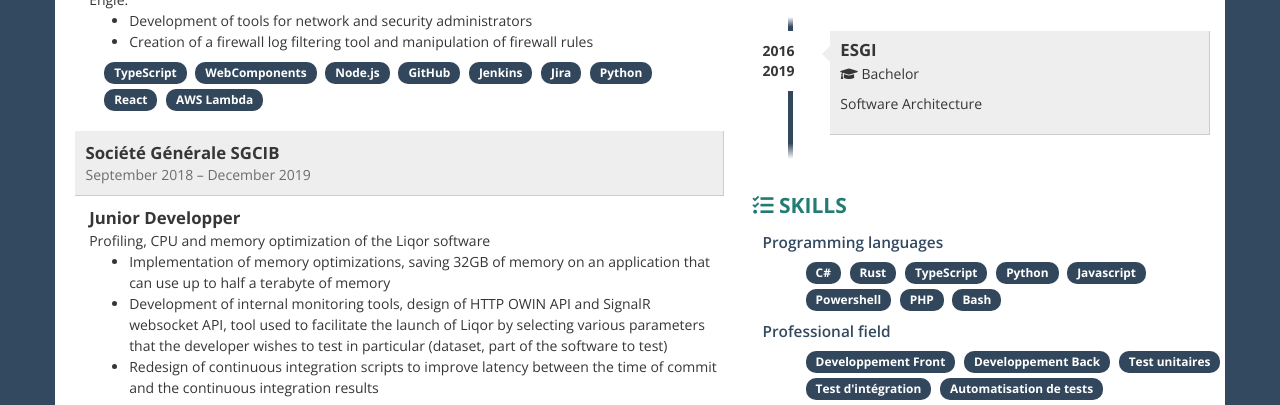
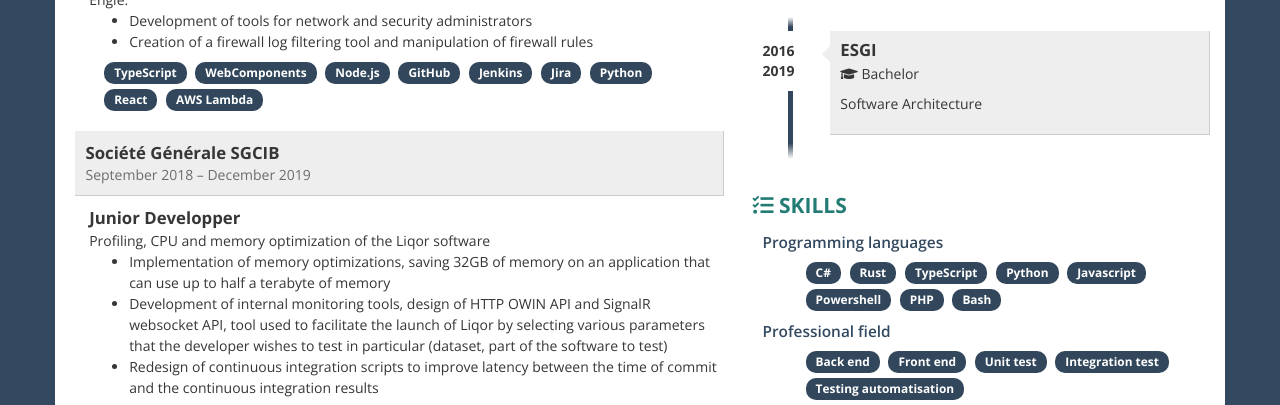
Before and after one commit to jRimbault/jrimbault.github.io, a website: page index.html in a window 1280 px wide. Shown: the part 536-941 px from the top of the page. Drawn offline with nearby package versions, Linux system fonts and the light colour scheme.

Commit message:
update index

```diff
--- a/index.html
+++ b/index.html
@@ -579,11 +579,11 @@
 
               </div>
               <div class="col-sm-offset-1 col-sm-12 clearfix">
-                <span class= "skill badge">Developpement Front</span>
-                <span class= "skill badge">Developpement Back</span>
-                <span class= "skill badge">Test unitaires</span>
-                <span class= "skill badge">Test d'intégration</span>
-                <span class= "skill badge">Automatisation de tests</span>
+                <span class= "skill badge">Back end</span>
+                <span class= "skill badge">Front end</span>
+                <span class= "skill badge">Unit test</span>
+                <span class= "skill badge">Integration test</span>
+                <span class= "skill badge">Testing automatisation</span>
               </div>
             </div>
             <div class="skills clearfix">
--- a/package.json
+++ b/package.json
@@ -1,6 +1,6 @@
 {
   "scripts": {
-    "build": "npm run build-fr && npm run build-en",
+    "build": "npm run build-fr && npm run build-en && cp index-en.html index.html",
     "build-fr": "npm run swap-fr && resumed render --theme local --output index-fr.html",
     "build-en": "npm run swap-en && resumed render --theme local --output index-en.html",
     "swap-fr": "cp resume-fr.json resume.json && cp jsonresume-theme-kendall/resume-fr.template jsonresume-theme-kendall/resume.template",
```
Also changed, not shown: resume-en.json (+5 -5 lines).
